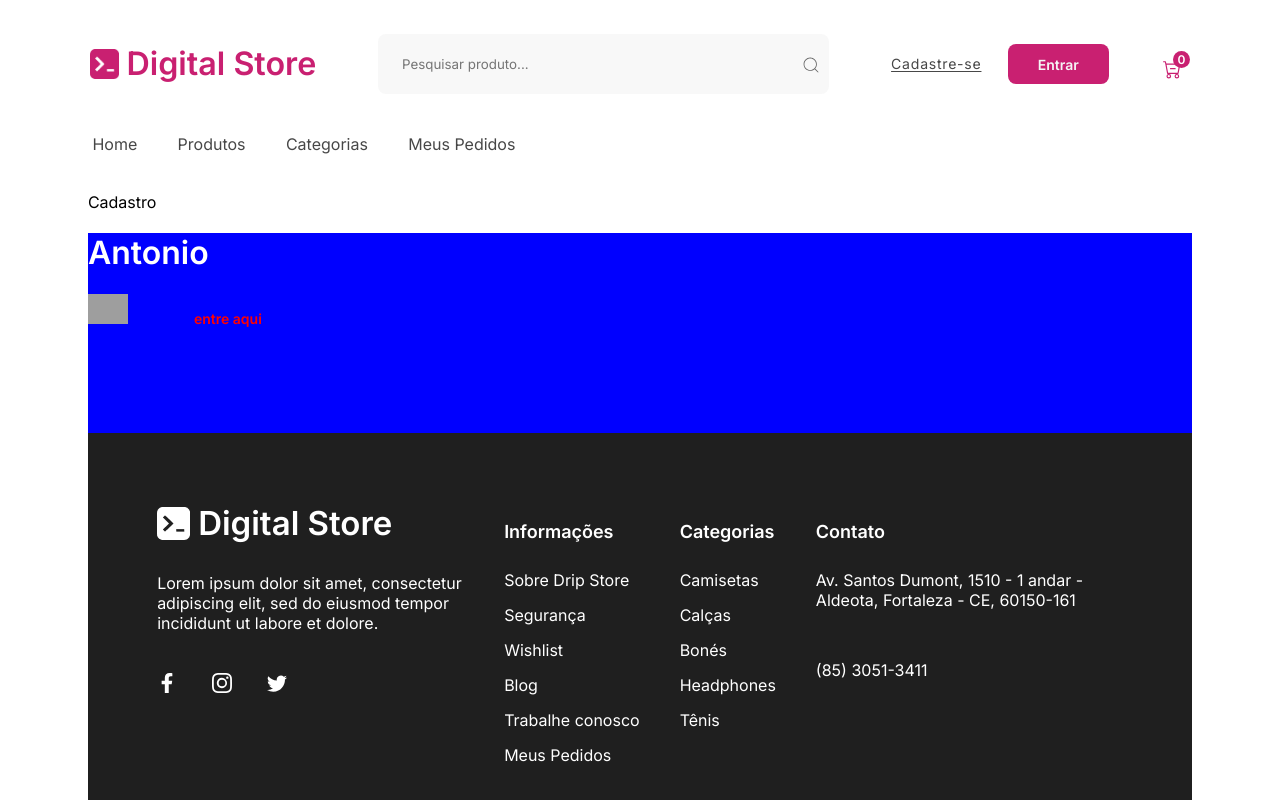
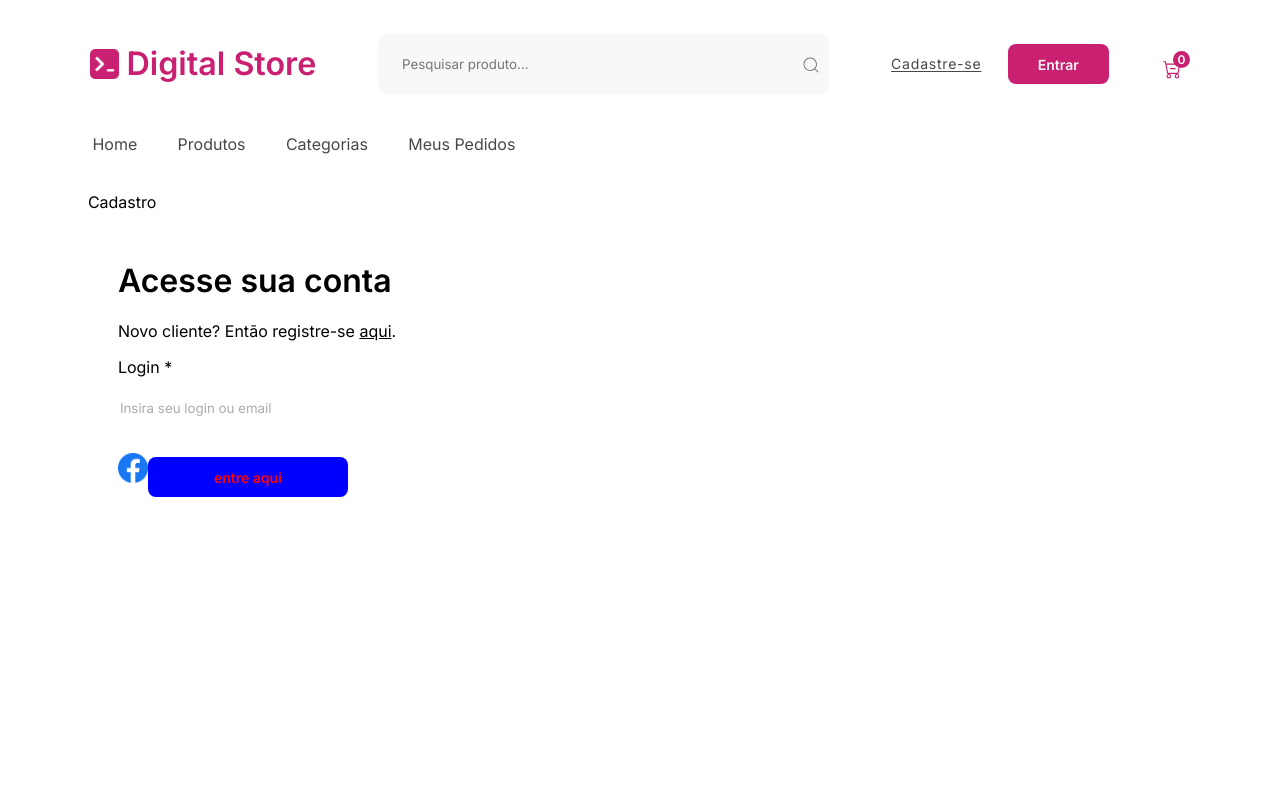
Before and after one commit to DarlanMendes/digital-store, a React (Create React App) app: page /cadastro in a window 1280 px wide. Shown: the top 800 px of the page. Built offline with nearby package versions, Linux system fonts and the light colour scheme; grey boxes are pictures that could not be loaded.

Commit message:
Pontapé Inicial

```diff
--- a/src/components/CadastroContainer/index.jsx
+++ b/src/components/CadastroContainer/index.jsx
@@ -3,8 +3,18 @@ import faceLogo from '../../assets/images/face-logo.png'
 import Botao from '../Botao'
 export default function CadastroContainer() {
     return (<div className={styles.containerCadastro}>
-        <h1>Antonio</h1>
-        <img src={faceLogo} alt ="logo facebook"/>
-        <Botao cor={'red'} corFundo={'blue'} largura={'200px'} texto={'entre aqui'}/>
+        <div className='subcontainerPrincipal'>
+            <h1>Acesse sua conta</h1>
+            <p className='conviteAoCadastro'>Novo cliente? Então registre-se <u>aqui</u>.</p>
+            <p className='textoDoLogin'>Login *</p>
+            <span className='retanguloDoLogin'>
+                <input type="text" placeholder='Insira seu login ou email' />
+            </span>
+        </div>
+        <div className='subcontainerSecundario'>
+            <img src={faceLogo} alt="logo facebook" />
+            <Botao cor={'red'} corFundo={'blue'} largura={'200px'} texto={'entre aqui'} />
+        </div>
+
     </div>)
 }
--- a/src/components/CadastroContainer/styles.module.scss
+++ b/src/components/CadastroContainer/styles.module.scss
@@ -1,11 +1,61 @@
 .containerCadastro {
-    background-color: blue;
-    height:200px;
-    h1{
-        color:white;
+    background-color: white;
+    width: 583px;
+    height: 560px;
+    top: 200px;
+    left: 100px;
+    border-radius: 4px;
+    padding: 30px;
+    gap: 30px;
+    display: flex;
+    flex-direction: column;
+    align-items: flex-start;
+
+    h1 {
+        color: black;
+        width: 523px;
+        height: 36px;
+        top: 30px;
+        left: 30px;
+        font-weight: 700;
+        size: 32px;
+        line-height: 36px;
     }
-    img{
-        height:30px;
+
+    .conviteAoCadastro {
+        width: 306px;
+        height: 28px;
+    }
+
+    .textoDoLogin {
+        width: 108.7;
+        height: 24px;
+        top: 144px;
+        left: 30px;
+    }
+
+    .retanguloDoLogin {
+        width: 523px;
+        height: 60px;
+        top: 173px;
+        left: 30px;
+        border-radius: 8px;
+        opacity: 4%;
+        color: #474747;
+    }
+
+    input {
+        border: none;
+        outline: none;
+        width: 404.04px;
+        height: 28px;
+        top: 189px;
+        left: 54.61px;
+        opacity: 60%;
+    }
+
+    img {
+        height: 30px;
     }
 
 }
```
Also changed, not shown: src/assets/images/face-logo.png (added).
